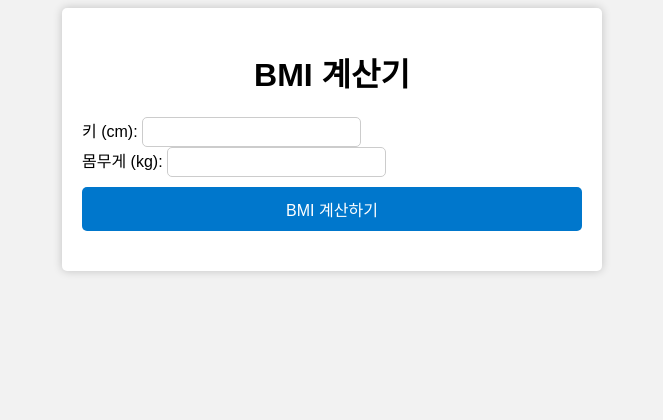
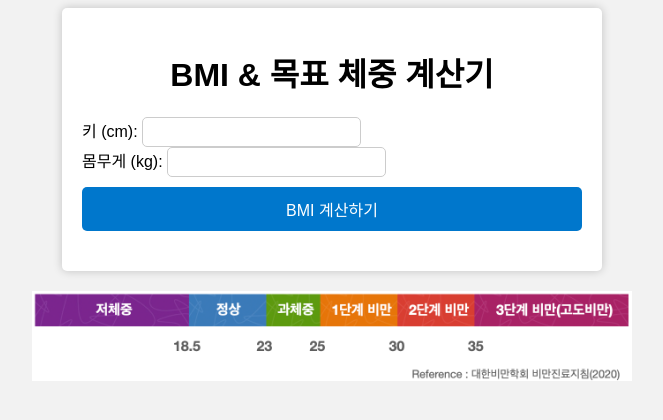
Before and after one commit to newoneascs/BMI_calculator, a plain HTML site: page index.html in a window 1280 px wide. Shown: the whole page, without its empty margins (308-971 px from the left). Drawn offline with Linux system fonts and the light colour scheme.

Commit message:
add bmi image

```diff
--- a/index.html
+++ b/index.html
@@ -7,7 +7,7 @@
   </head>
   <body>
     <div class="container">
-      <h1>BMI 계산기</h1>
+      <h1>BMI & 목표 체중 계산기</h1>
       <form>
         <div>
           <label for="height">키 (cm):</label>
@@ -21,6 +21,12 @@
       </form>
       <div id="result"></div>
     </div>
+
+    <div class="image-container">
+        <img src="image.png" alt="Your image description">
+      </div>
+
     <script src="script.js"></script>
+
   </body>
 </html>
--- a/style.css
+++ b/style.css
@@ -52,3 +52,15 @@ body {
     font-size: 20px;
     font-weight: bold;
   }
+
+  .image-container {
+    width: 600px;
+    margin: 0 auto;
+    text-align: center;
+    padding: 20px;
+  }
+
+  .image-container img {
+    width: 100%;
+    height: auto;
+  }
```
Also changed, not shown: image.png (added).
